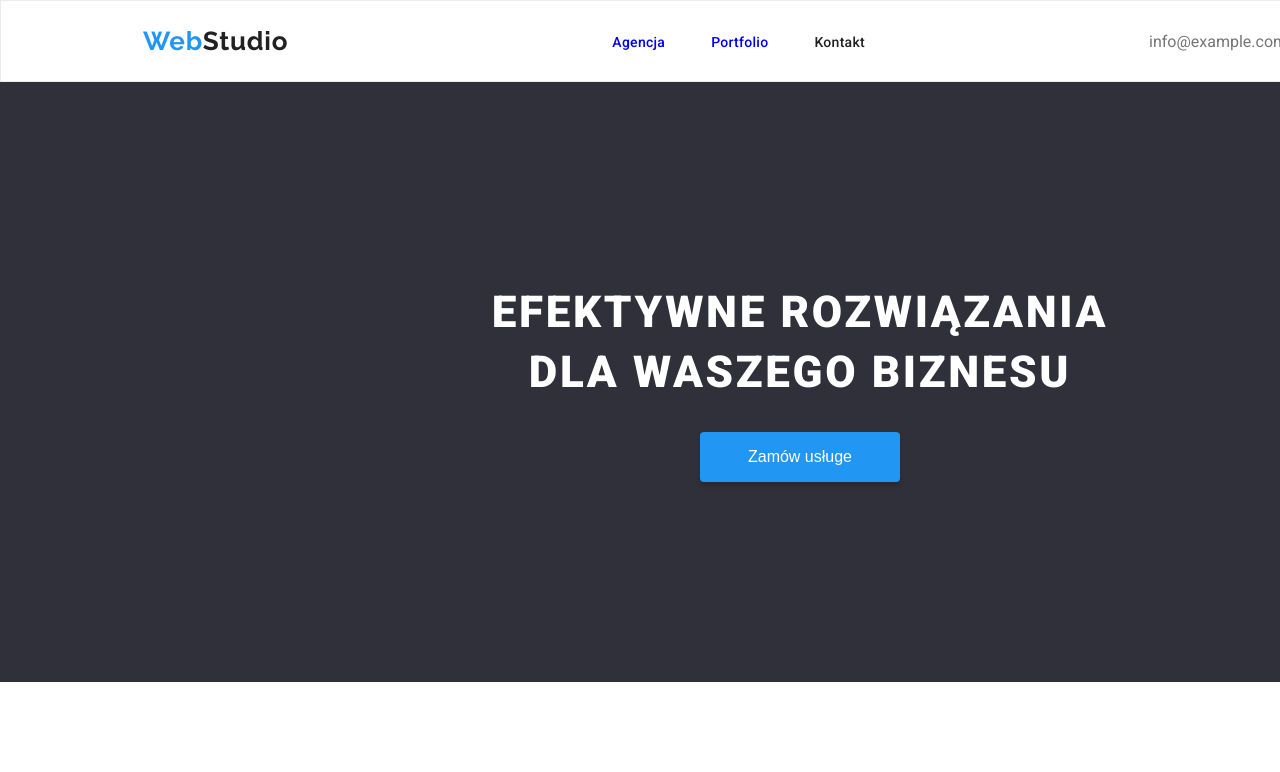
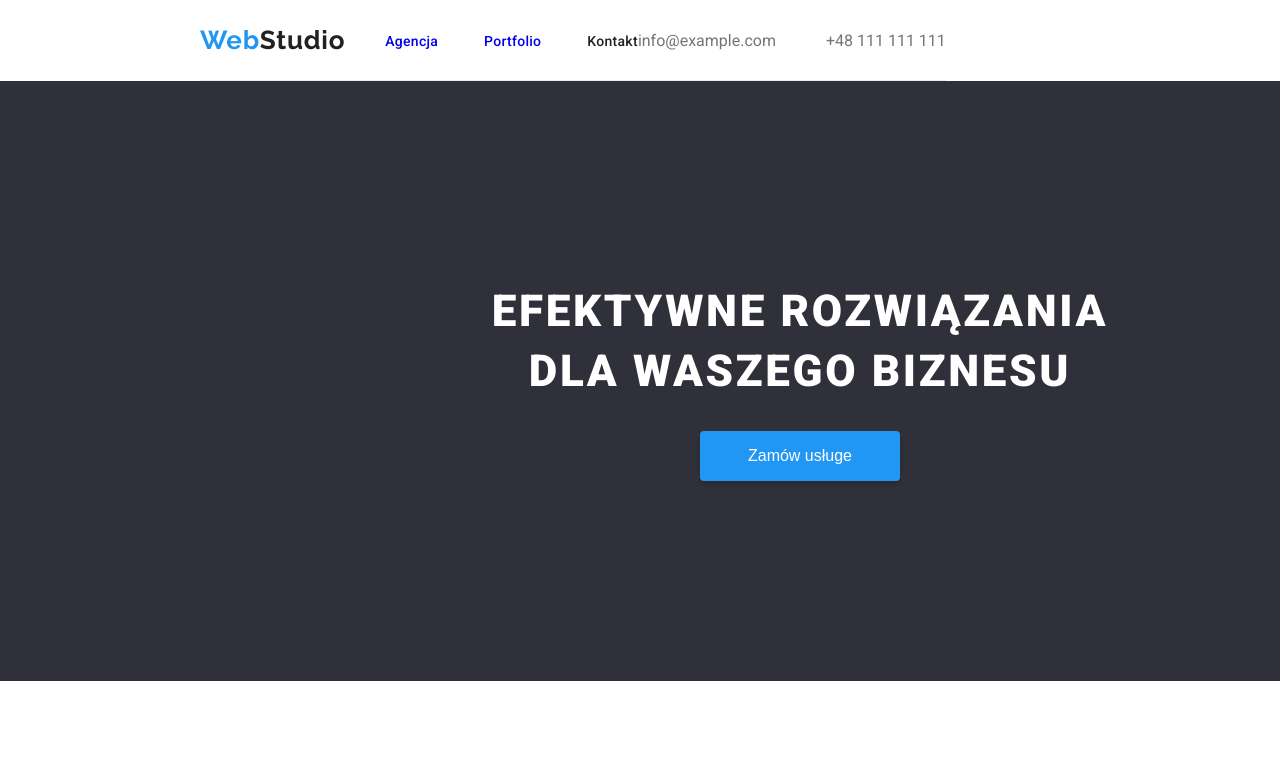
Before and after one commit to Tukkanosk/goit-markup-hw-03, a plain HTML site: page index.html in a window 1280 px wide. Shown: the top 772 px of the page. Drawn offline with Linux system fonts and the light colour scheme.

Commit message:
Update
Not finished... yet

```diff
--- a/css/style.css
+++ b/css/style.css
@@ -7,9 +7,8 @@ body {
 }
 .top-box {
   background-color: #fff;
-  border: 1px solid #ececec;
+  border-bottom: 1px solid #ececec;
   display: flex;
-  justify-content: space-around;
   align-items: center;
   height: 80px;
 }
--- a/index.html
+++ b/index.html
@@ -13,7 +13,8 @@
     <link rel="stylesheet" href="./css/style.css" />
   </head>
   <body>
-    <header>
+    <header><div class="big-wrap">
+      <div class="container">
       <section class="top-box">
         <a class="name-logo" href=""><span class="name-logo-effect-f">Web</span>Studio</a>
         <ul class="subpages-list">
@@ -26,6 +27,7 @@
           <a class="contact" href="tel:+48111111111">+48 111 111 111</a></div
         >
       </section>
+    </div></div>
     </header>
     <main>
       <section class="big-box">
```
